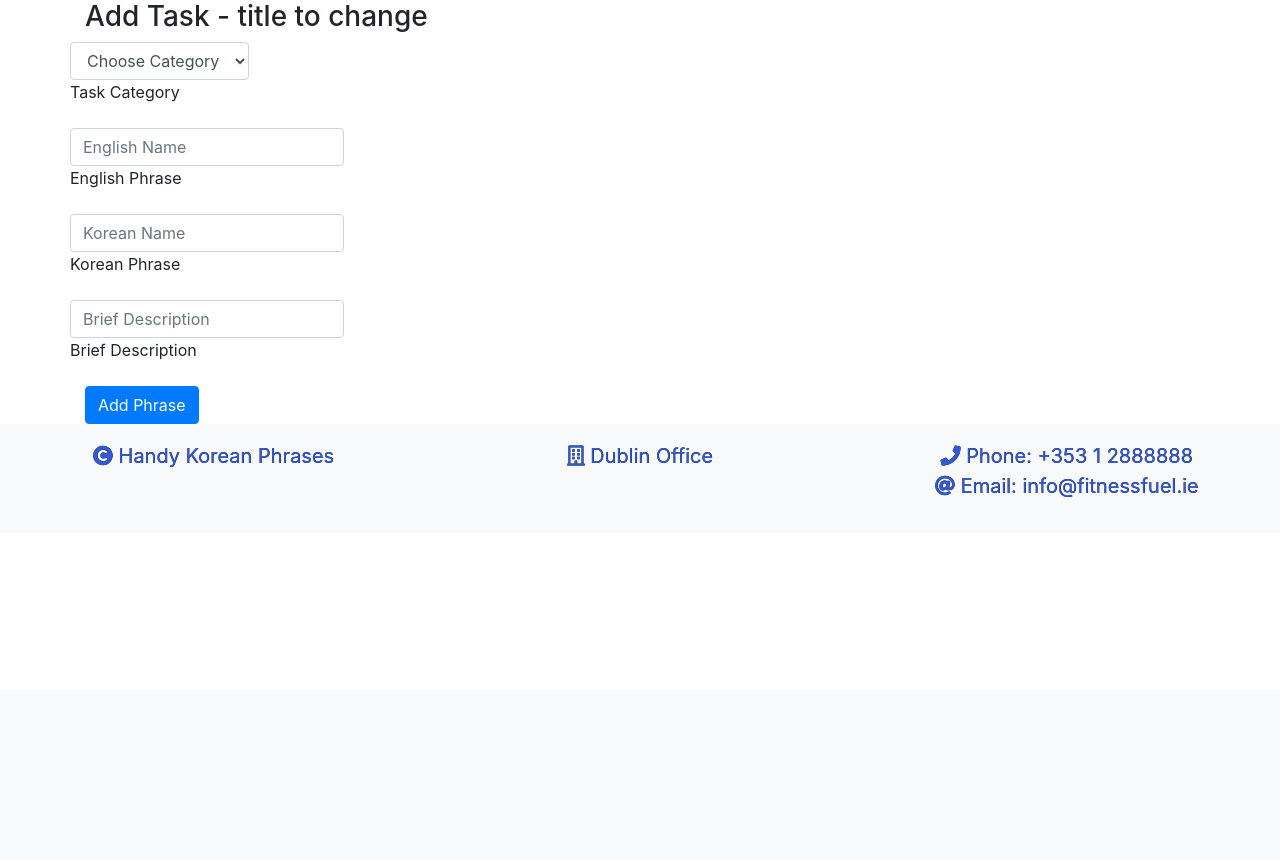
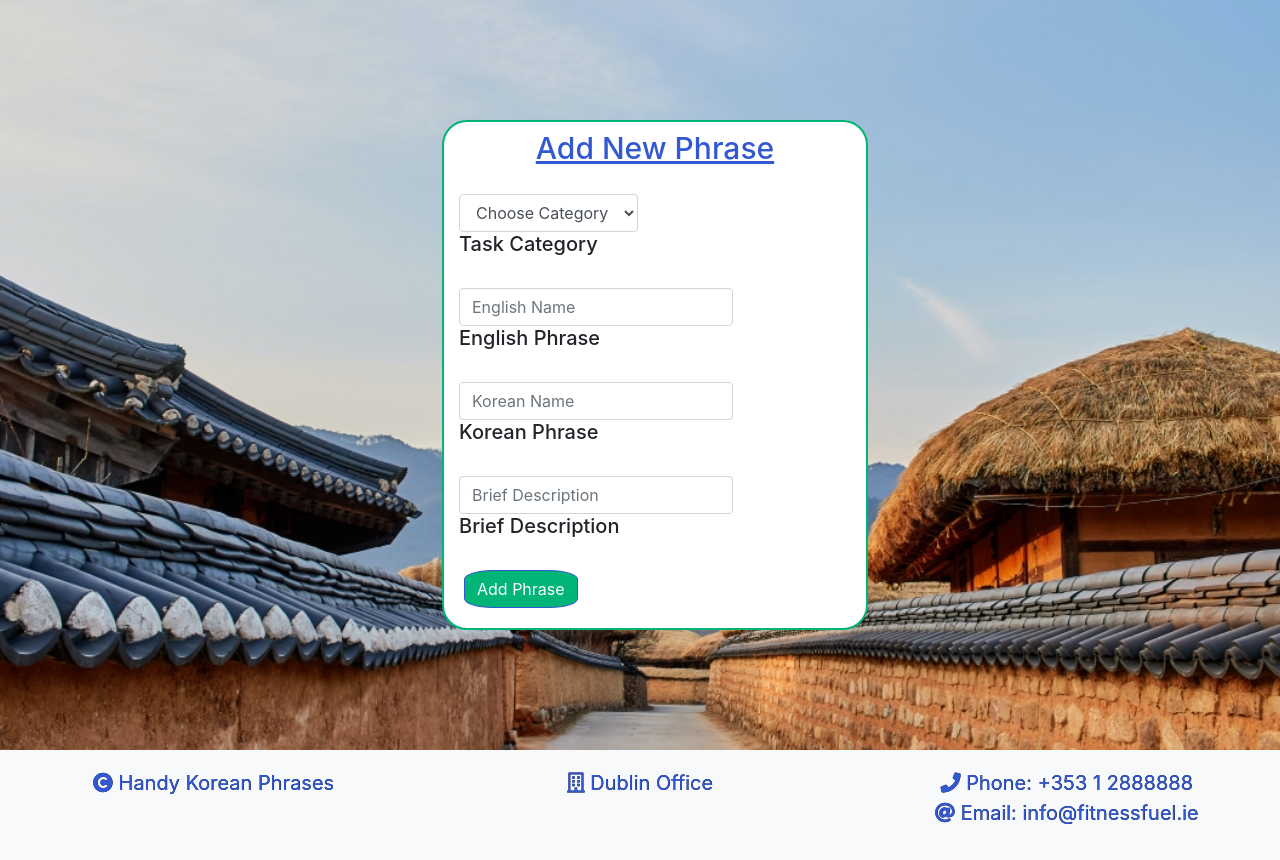
Before and after one commit to JHR1986/johnhenryroche-ms3-fitnessfuel, a Flask app: page /add_task in a window 1280 px wide. Shown: the part 110-970 px from the top of the page. Before the commit the page ends 607 px from the top, so only its background shows below. Run offline with Flask 2, Linux system fonts and the light colour scheme; data that the repository does not hold is empty; some libraries are stand-ins or nearby versions.

Commit message:
Amend the add phrase form to match the login & registration form styling

```diff
--- a/templates/add_task.html
+++ b/templates/add_task.html
@@ -1,11 +1,14 @@
 {% extends "base.html" %}
 {% block content %}
 
-<h3>Add Task - title to change</h3>
-
-<form method="POST" action="{{ url_for('add_task') }}" class="needs-validation" novalidate>
+<body class="login-heroimage">
     <div class="row">
-        <div class="form-group">
+        <form method="POST" action="{{ url_for('add_task') }}" class="centre-card needs-validation" novalidate>
+            <div class="card card-styling">
+                <h3 class="mt-2 mb-2 centre-text title-text">Add New Phrase</h3>
+                <div class="card-body">
+                    <div class="row">
+                        <div class="form-group input-area">
                             <select id="category_name" class="form-control green-text" name="category_name" required>
                                 <option value="" disabled selected>Choose Category</option>
                                 {% for category in categories %}
@@ -18,51 +21,55 @@
                             <div class="invalid-feedback textp">
                                 Please choose category.
                             </div>
-            <label for="category_name">Task Category</label>
+                            <label for="category_name"><h5>Task Category</h5></label>
                         </div>
                     </div>
                     <div class="row">
-        <div class="form-group">
-            <input type="text" class="form-control green-text" id="english_name" name="english_name" minlength="2"
-                maxlength="200" placeholder="English Name" required>
+                        <div class="form-group input-area">
+                            <input type="text" class="form-control green-text" id="english_name" name="english_name"
+                                minlength="2" maxlength="200" placeholder="English Name" required>
                             <div class="valid-feedback">
                                 Looks good!
                             </div>
                             <div class="invalid-feedback textp">
-                Please enter English phrase.
+                                Please enter English phrase
                             </div>
-            <label for="english_name">English Phrase</label>
+                            <label for="english_name"><h5>English Phrase</h5></label>
                         </div>
                     </div>
                     <div class="row">
-        <div class="form-group">
-            <input type="text" class="form-control green-text" id="korean_name" name="korean_name" minlength="2"
-                maxlength="200" placeholder="Korean Name" required>
+                        <div class="form-group input-area">
+                            <input type="text" class="form-control green-text" id="korean_name" name="korean_name"
+                                minlength="2" maxlength="200" placeholder="Korean Name" required>
                             <div class="valid-feedback">
                                 Looks good!
                             </div>
                             <div class="invalid-feedback textp">
                                 Please enter Korean phrase.
                             </div>
-            <label for="korean_name">Korean Phrase</label>
+                            <label for="korean_name"><h5>Korean Phrase</h5></label>
                         </div>
                     </div>
                     <div class="row">
-        <div class="form-group">
-            <input type="text" class="form-control green-text" id="brief_description" name="brief_description"
-                minlength="5" maxlength="200" placeholder="Brief Description" required>
+                        <div class="form-group input-area">
+                            <input type="text" class="form-control green-text" id="brief_description"
+                                name="brief_description" minlength="5" maxlength="200" placeholder="Brief Description"
+                                required>
                             <div class="valid-feedback">
                                 Looks good!
                             </div>
                             <div class="invalid-feedback textp">
                                 Please enter Brief Description of Word.
                             </div>
-            <label for="brief_description">Brief Description</label>
+                            <label for="brief_description"><h5>Brief Description</h5></label>
                         </div>
                     </div>
                     <!-- Submit Button -->
-    <button type="submit" class="btn btn-primary">Add Phrase</button>
-
+                    <button type="submit" class="btn btn-primary button">Add Phrase</button>
+                </div>
+            </div>
         </form>
+    </div>
+</body>
 
 {% endblock %}
```
Lines whose indentation alone changed are shown as unchanged.
